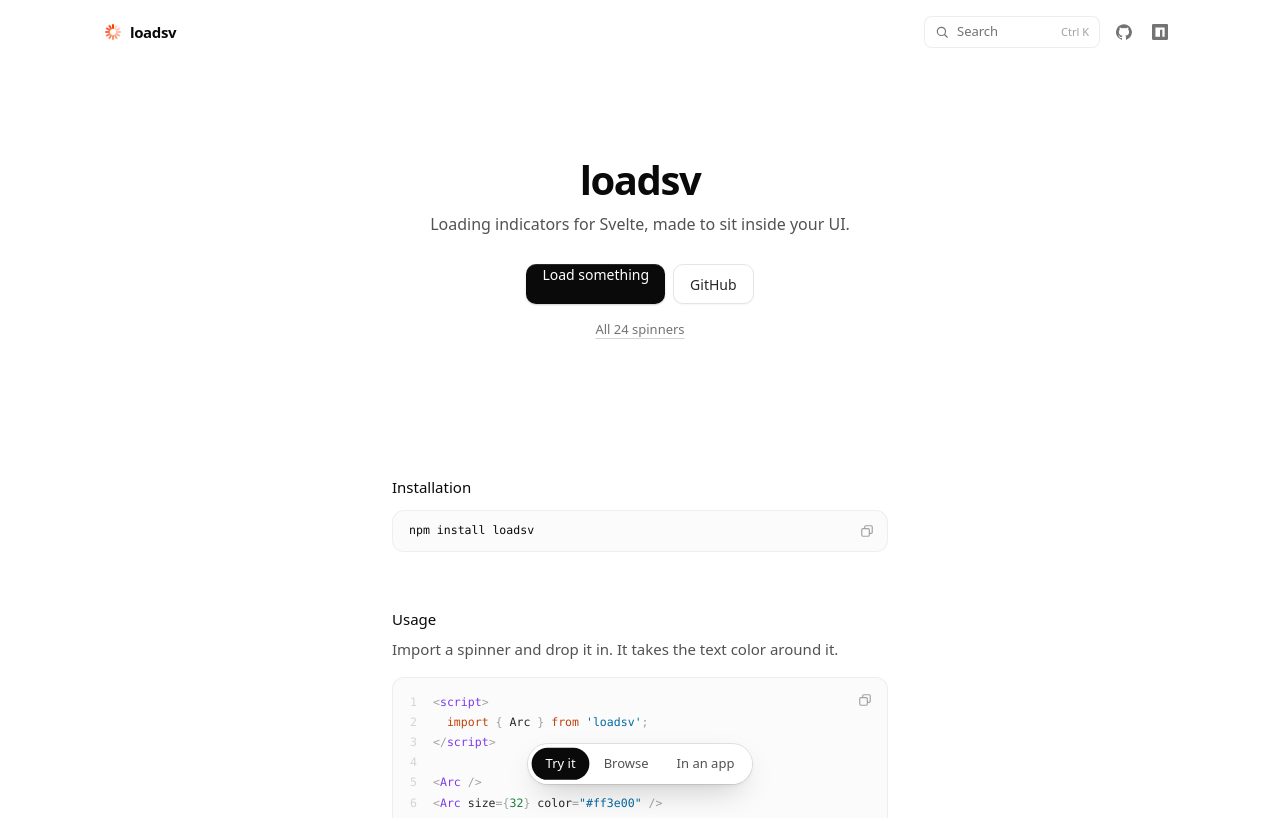
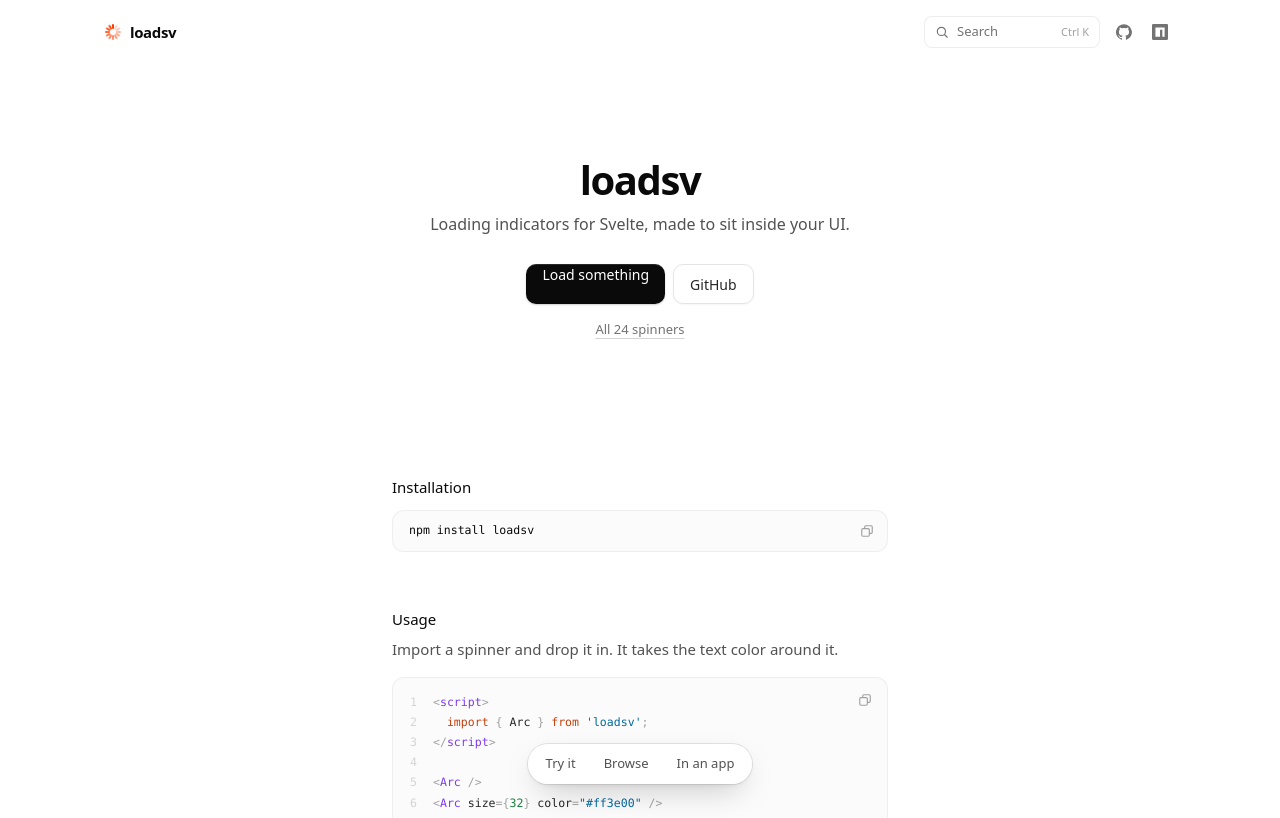
Before and after one commit to PedroLunet/loadsv, a SvelteKit app: page / in a window 1280 px wide. Shown: the top 818 px of the page. Built offline with nearby package versions, Linux system fonts and the light colour scheme.

Commit message:
fix(site): mark the current view in prerendered pages

```diff
--- a/src/site/components/ViewDock.svelte
+++ b/src/site/components/ViewDock.svelte
@@ -9,17 +9,18 @@
 	import { resolve } from '$app/paths';
 	import { page } from '$app/state';
 
+	// Matched by route, not href: prerendered hrefs are relative, so they never equal the URL.
 	const views = [
-		{ href: resolve('/'), label: 'Try it' },
-		{ href: resolve('/browse'), label: 'Browse' },
-		{ href: resolve('/in-an-app'), label: 'In an app' }
-	];
+		{ route: '/(views)', href: resolve('/'), label: 'Try it' },
+		{ route: '/(views)/browse', href: resolve('/browse'), label: 'Browse' },
+		{ route: '/(views)/in-an-app', href: resolve('/in-an-app'), label: 'In an app' }
+	] as const;
 
 	// Both layers share these so their labels line up exactly.
 	const label = 'flex h-8 items-center rounded-full px-3.5 text-[13px] font-medium';
 
 	const links: HTMLAnchorElement[] = $state([]);
-	const current = $derived(views.findIndex((view) => view.href === page.url.pathname));
+	const current = $derived(views.findIndex((view) => view.route === page.route.id));
 
 	let clip = $state<string>();
 	let slide = $state(false);
--- a/tests/site.e2e.ts
+++ b/tests/site.e2e.ts
@@ -147,6 +147,19 @@
 			await expect(dock.locator('[aria-current]')).toHaveCount(1);
 		}
 		expect(errors).toEqual([]);
+	});
+
+	test.describe('before JavaScript runs', () => {
+		test.use({ javaScriptEnabled: false });
+
+		test('already marks and highlights the current view', async ({ page }) => {
+			await page.goto('/browse');
+			const current = page.getByRole('navigation', { name: 'Views' }).getByRole('link', {
+				name: 'Browse'
+			});
+			await expect(current).toHaveAttribute('aria-current', 'page');
+			await expect(current).toHaveCSS('color', 'rgb(255, 255, 255)');
+		});
 	});
 
 	test('stays out of the docs, which have the sidebar', async ({ page }) => {
```
